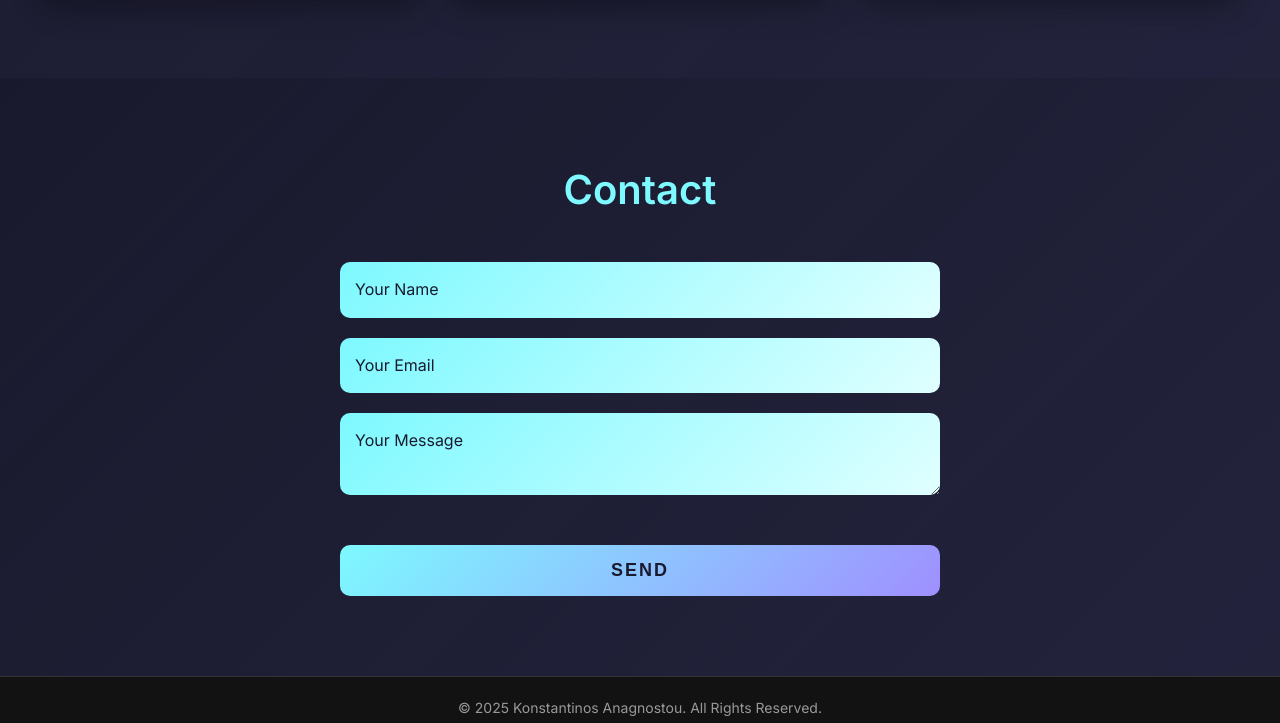
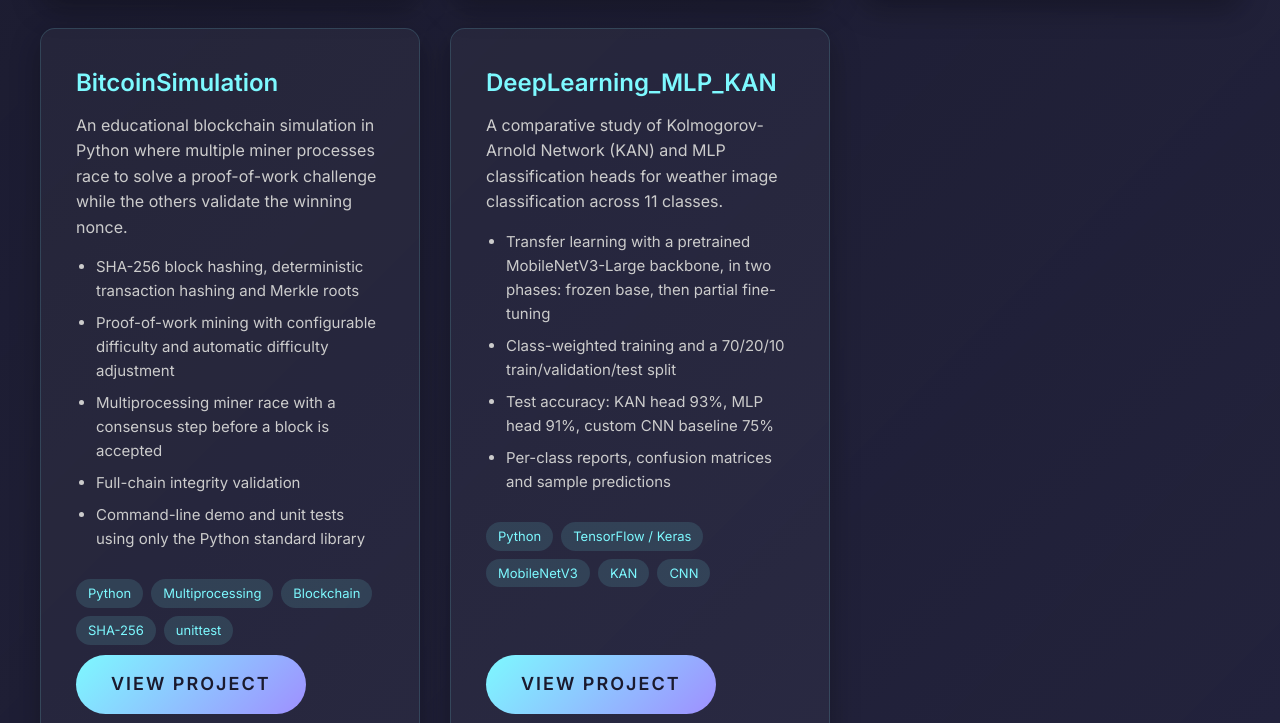
Before and after one commit to kostasANAGNO/site-portfolio, a plain HTML site: page index.html in a window 1280 px wide. Shown: the part 2548-3271 px from the top of the page. Drawn offline with nearby package versions, Linux system fonts and the light colour scheme.

Commit message:
Add BitcoinSimulation and DeepLearning_MLP_KAN projects

```diff
--- a/index.html
+++ b/index.html
@@ -180,6 +180,59 @@
             >View Project</a
           >
         </article>
+        <article class="project-card">
+          <h3>BitcoinSimulation</h3>
+          <p class="project-summary">
+            An educational blockchain simulation in Python where multiple miner processes race to solve a proof-of-work challenge while the others validate the winning nonce.
+          </p>
+          <ul class="project-features">
+            <li>SHA-256 block hashing, deterministic transaction hashing and Merkle roots</li>
+            <li>Proof-of-work mining with configurable difficulty and automatic difficulty adjustment</li>
+            <li>Multiprocessing miner race with a consensus step before a block is accepted</li>
+            <li>Full-chain integrity validation</li>
+            <li>Command-line demo and unit tests using only the Python standard library</li>
+          </ul>
+          <ul class="tags">
+            <li>Python</li>
+            <li>Multiprocessing</li>
+            <li>Blockchain</li>
+            <li>SHA-256</li>
+            <li>unittest</li>
+          </ul>
+          <a
+            href="https://github.com/kostasANAGNO/BitcoinSimulation"
+            class="cta-btn"
+            target="_blank"
+            rel="noopener"
+            >View Project</a
+          >
+        </article>
+        <article class="project-card">
+          <h3>DeepLearning_MLP_KAN</h3>
+          <p class="project-summary">
+            A comparative study of Kolmogorov-Arnold Network (KAN) and MLP classification heads for weather image classification across 11 classes.
+          </p>
+          <ul class="project-features">
+            <li>Transfer learning with a pretrained MobileNetV3-Large backbone, in two phases: frozen base, then partial fine-tuning</li>
+            <li>Class-weighted training and a 70/20/10 train/validation/test split</li>
+            <li>Test accuracy: KAN head 93%, MLP head 91%, custom CNN baseline 75%</li>
+            <li>Per-class reports, confusion matrices and sample predictions</li>
+          </ul>
+          <ul class="tags">
+            <li>Python</li>
+            <li>TensorFlow / Keras</li>
+            <li>MobileNetV3</li>
+            <li>KAN</li>
+            <li>CNN</li>
+          </ul>
+          <a
+            href="https://github.com/kostasANAGNO/DeepLearning_MLP_KAN"
+            class="cta-btn"
+            target="_blank"
+            rel="noopener"
+            >View Project</a
+          >
+        </article>
       </div>
     </section>
 
```
